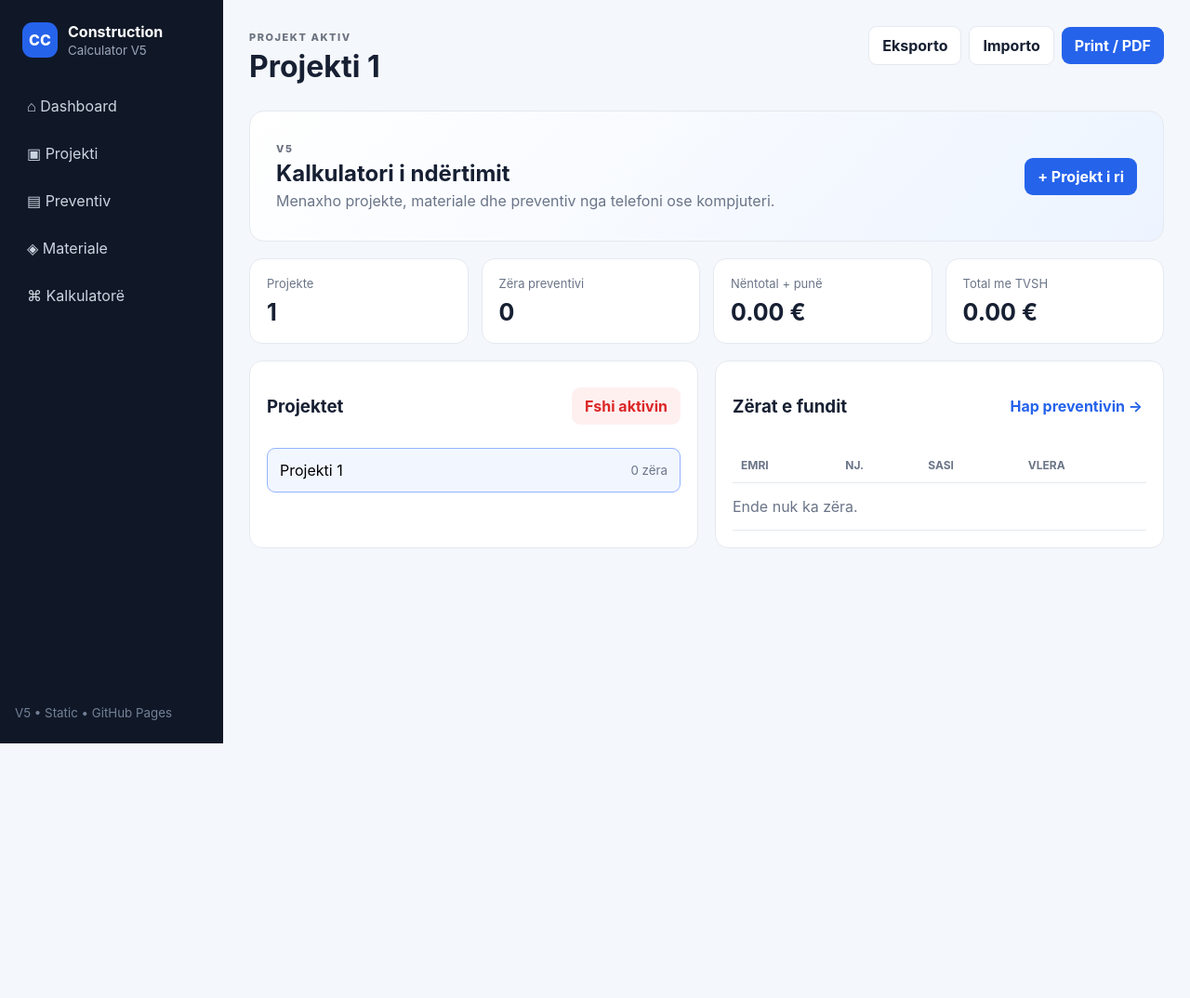
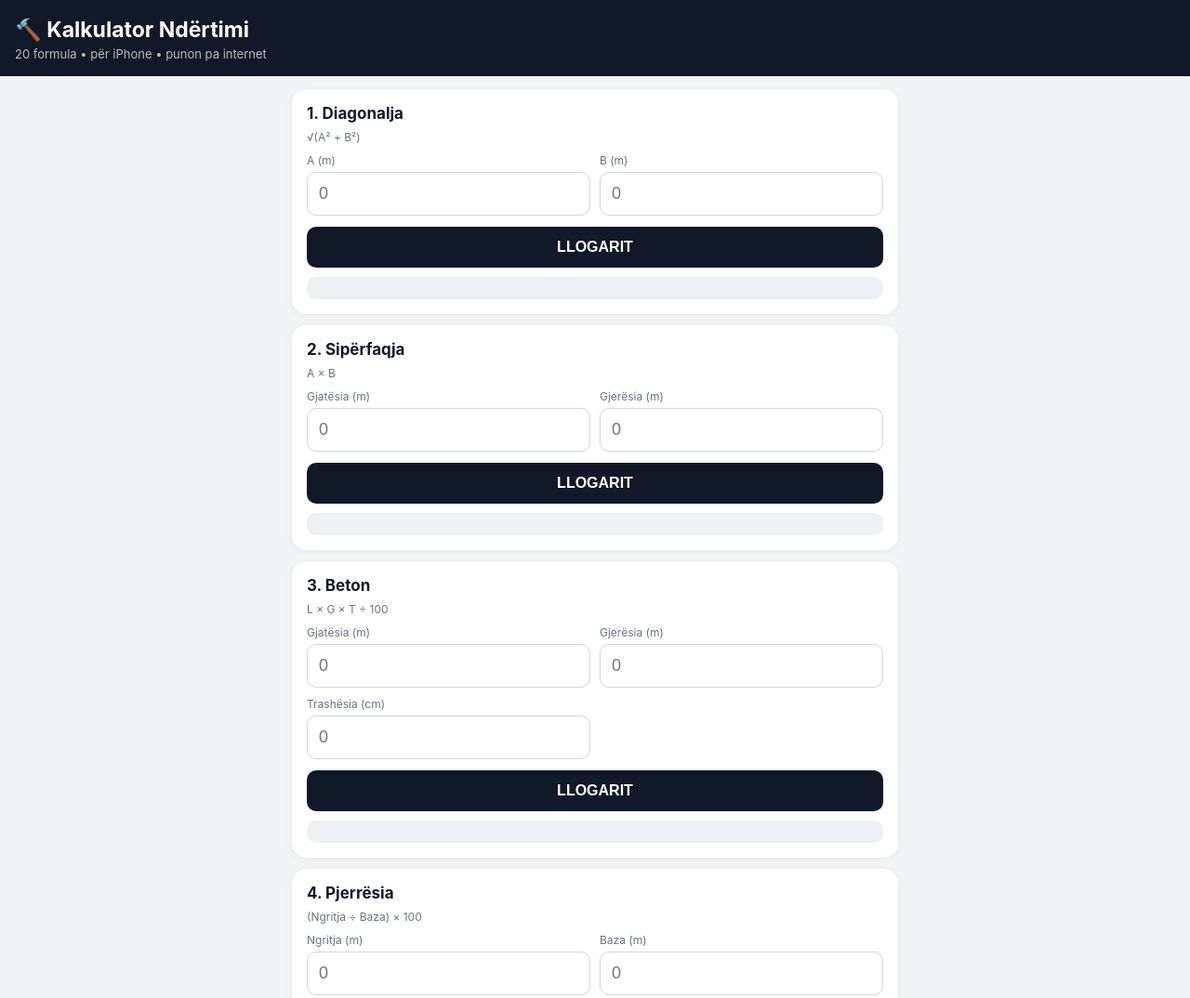
Before and after one commit to kryeziulebib61-ctrl/Construction-calculator, a plain HTML site: page index.html in a window 1280 px wide. Shown: the top 1074 px of the page at 93% size. Before the commit the page ends 800 px from the top, so only its background shows below. Drawn offline with Linux system fonts and the light colour scheme.

Commit message:
Add files via upload

```diff
--- a/index.html
+++ b/index.html
@@ -1,57 +1,71 @@
 <!doctype html>
 <html lang="sq">
 <head>
-<meta charset="utf-8"><meta name="viewport" content="width=device-width,initial-scale=1">
-<title>Construction Calculator V5</title>
-<link rel="stylesheet" href="style.css">
+<meta charset="utf-8">
+<meta name="viewport" content="width=device-width,initial-scale=1,viewport-fit=cover">
+<meta name="apple-mobile-web-app-capable" content="yes">
+<meta name="apple-mobile-web-app-status-bar-style" content="black-translucent">
+<meta name="theme-color" content="#111827">
+<title>Kalkulator Ndërtimi</title>
+<style>
+*{box-sizing:border-box}
+body{margin:0;background:#f3f4f6;color:#111827;font-family:-apple-system,BlinkMacSystemFont,"Segoe UI",sans-serif}
+header{background:#111827;color:#fff;padding:calc(18px + env(safe-area-inset-top)) 16px 16px;position:sticky;top:0;z-index:5}
+h1{margin:0;font-size:23px}.sub{font-size:13px;opacity:.7;margin-top:4px}
+main{max-width:680px;margin:auto;padding:14px}
+.card{background:#fff;border-radius:16px;padding:16px;margin-bottom:12px;box-shadow:0 2px 10px #0000000d}
+h2{font-size:17px;margin:0 0 8px}.formula{font-size:12px;color:#6b7280;margin-bottom:10px}
+.grid{display:grid;grid-template-columns:1fr 1fr;gap:10px}
+label{display:block;font-size:12px;color:#6b7280;margin-bottom:5px}
+input{width:100%;padding:12px;border:1px solid #d1d5db;border-radius:10px;font-size:18px;background:#fff}
+button{width:100%;margin-top:12px;padding:13px;border:0;border-radius:10px;background:#111827;color:#fff;font-size:16px;font-weight:700}
+.result{margin-top:10px;padding:12px;border-radius:10px;background:#eef0f3;font-size:18px;font-weight:700;min-height:23px}
+@media(max-width:380px){.grid{grid-template-columns:1fr}}
+</style>
 </head>
 <body>
-<aside class="sidebar">
-  <div class="brand"><span>CC</span><div><b>Construction</b><small>Calculator V5</small></div></div>
-  <nav>
-    <button id="navDashboard">⌂ <span>Dashboard</span></button>
-    <button id="navProject">▣ <span>Projekti</span></button>
-    <button id="navEstimate">▤ <span>Preventiv</span></button>
-    <button id="navMaterials">◈ <span>Materiale</span></button>
-    <button id="navModules">⌘ <span>Kalkulatorë</span></button>
-  </nav>
-  <div class="side-bottom"><small>V5 • Static • GitHub Pages</small></div>
-</aside>
-<main class="main">
-<header class="topbar"><div><span class="eyebrow">PROJEKT AKTIV</span><h1 id="projectTitle">Construction Calculator</h1></div><div class="top-actions"><button id="exportJson" class="ghost">Eksporto</button><button id="importJson" class="ghost">Importo</button><input id="jsonFile" type="file" accept=".json" hidden><button id="printEstimate" class="primary">Print / PDF</button></div></header>
+<header><h1>🔨 Kalkulator Ndërtimi</h1><div class="sub">20 formula • për iPhone • punon pa internet</div></header>
+<main id="app"></main>
+<script>
+const F=[
+["1. Diagonalja",["A (m)","B (m)"],"√(A² + B²)","m",(a,b)=>Math.hypot(a,b)],
+["2. Sipërfaqja",["Gjatësia (m)","Gjerësia (m)"],"A × B","m²",(a,b)=>a*b],
+["3. Beton",["Gjatësia (m)","Gjerësia (m)","Trashësia (cm)"],"L × G × T ÷ 100","m³",(a,b,c)=>a*b*c/100],
+["4. Pjerrësia",["Ngritja (m)","Baza (m)"],"(Ngritja ÷ Baza) × 100","%",(a,b)=>a/b*100],
+["5. Këndi",["Ngritja (m)","Baza (m)"],"atan(Ngritja ÷ Baza)","°",(a,b)=>Math.atan(a/b)*180/Math.PI],
+["6. Ngritja nga këndi",["Baza (m)","Këndi (°)"],"Baza × tan(Këndi)","m",(a,b)=>a*Math.tan(b*Math.PI/180)],
+["7. Hekur kg/m",["Diametri Ø (mm)"],"Ø² ÷ 162","kg/m",a=>a*a/162],
+["8. Pesha e hekurit",["Diametri Ø (mm)","Gjatësia (m)"],"(Ø² ÷ 162) × L","kg",(a,b)=>a*a/162*b],
+["9. Blloqe / m²",["Gjatësia bllokut (m)","Lartësia bllokut (m)"],"1 ÷ (L × H)","copë/m²",(a,b)=>1/(a*b)],
+["10. Blloqe për mur",["Sipërfaqja e murit (m²)","Blloqe / m²"],"Sipërfaqe × blloqe/m²","copë",(a,b)=>a*b],
+["11. Sipërfaqe muri",["Gjatësia (m)","Lartësia (m)"],"L × H","m²",(a,b)=>a*b],
+["12. Pesha e betonit",["Beton (m³)"],"m³ × 2400","kg",a=>a*2400],
+["13. Presioni i betonit",["Lartësia e betonit (m)"],"25 × h","kN/m²",a=>25*a],
+["14. Presioni total / 1 m",["Lartësia e betonit (m)"],"25 × h² ÷ 2","kN/m",a=>25*a*a/2],
+["15. 3–4–5",["Ana A (m)","Ana B (m)"],"√(A² + B²)","m",(a,b)=>Math.hypot(a,b)],
+["16. Shkallët – lartësia",["Nr. shkallëve","Lartësia/shkallë (cm)"],"N × H","cm",(a,b)=>a*b],
+["17. Shkallët – diagonalja",["Lartësia totale (m)","Baza totale (m)"],"√(H² + B²)","m",(a,b)=>Math.hypot(a,b)],
+["18. Rezervë 10%",["Sasia"],"Sasia × 1.10","njësi",a=>a*1.10],
+["19. cm → m",["Centimetra"],"cm ÷ 100","m",a=>a/100],
+["20. m³ → litra",["Metra kub"],"m³ × 1000","L",a=>a*1000]
+];
 
-<section id="dashboardPage" class="page">
-  <div class="hero"><div><span class="eyebrow">V5</span><h2>Kalkulatori i ndërtimit</h2><p>Menaxho projekte, materiale dhe preventiv nga telefoni ose kompjuteri.</p></div><button id="newProject" class="primary">+ Projekt i ri</button></div>
-  <div class="stats"><div><span>Projekte</span><strong id="statProjects">0</strong></div><div><span>Zëra preventivi</span><strong id="statItems">0</strong></div><div><span>Nëntotal + punë</span><strong id="statSubtotal">0 €</strong></div><div><span>Total me TVSH</span><strong id="statTotal">0 €</strong></div></div>
-  <div class="grid2"><div class="card"><div class="card-head"><h3>Projektet</h3><button id="deleteProject" class="danger-btn">Fshi aktivin</button></div><div id="projectList"></div></div>
-  <div class="card"><div class="card-head"><h3>Zërat e fundit</h3><button id="navEstimate" class="link-btn">Hap preventivin →</button></div><div class="table-wrap"><table><thead><tr><th>Emri</th><th>Nj.</th><th>Sasi</th><th>Vlera</th></tr></thead><tbody id="recentItems"></tbody></table></div></div></div>
-</section>
-
-<section id="projectPage" class="page" hidden>
- <div class="section-head"><div><span class="eyebrow">PROJEKT</span><h2>Të dhënat e projektit</h2></div><button id="saveProject" class="primary">Ruaj</button></div>
- <div class="form-grid"><label>Klienti<input id="projectClient" placeholder="Emri i klientit"></label><label>Lokacioni<input id="projectLocation" placeholder="Adresa / qyteti"></label><label>TVSH %<input id="projectVat" type="number" value="20"></label><label class="wide">Shënime<textarea id="projectNotes" rows="5" placeholder="Shënime të projektit"></textarea></label></div>
-</section>
-
-<section id="estimatePage" class="page" hidden>
- <div class="section-head"><div><span class="eyebrow">PREVENTIV</span><h2>Preventivi i projektit</h2></div><div class="row"><select id="materialSelect"></select><button id="addMaterial" class="secondary">+ Material</button><button id="addItem" class="primary">+ Zë</button></div></div>
- <div class="card"><div class="table-wrap"><table class="estimate"><thead><tr><th>Përshkrimi</th><th>Nj.</th><th>Sasi</th><th>Çmim</th><th>Zbritje %</th><th>Punë / nj.</th><th>Total</th><th></th></tr></thead><tbody id="estimateBody"></tbody></table></div>
- <div class="totals"><div><span>Nëntotal</span><strong id="sumNet">0 €</strong></div><div><span>Punë</span><strong id="sumLabor">0 €</strong></div><div><span>TVSH</span><strong id="sumVat">0 €</strong></div><div class="grand"><span>TOTAL</span><strong id="sumTotal">0 €</strong></div></div></div>
-</section>
-
-<section id="materialsPage" class="page" hidden>
- <div class="section-head"><div><span class="eyebrow">KATALOG</span><h2>Materialet dhe çmimet</h2></div><button class="primary" onclick="state.materials.push({id:'m'+Date.now(),name:'Material i ri',unit:'copë',price:0});persistAndRender()">+ Material</button></div>
- <div class="card"><div class="table-wrap"><table><thead><tr><th>Materiali</th><th>Njësia</th><th>Çmimi</th><th></th></tr></thead><tbody id="materialsBody"></tbody></table></div></div>
-</section>
-
-<section id="modulesPage" class="page" hidden>
- <div class="section-head"><div><span class="eyebrow">KALKULATORË</span><h2>Modulet</h2><p>Zgjidh modulin që dëshiron të llogarisësh.</p></div></div>
- <div id="moduleNav" class="module-grid"></div>
-</section>
-
-<section id="modulePage" class="page" hidden>
- <div class="section-head"><div><button id="backModules" class="link-btn">← Modulet</button><h2 id="moduleTitle">Moduli</h2><p id="moduleDesc"></p></div></div>
- <div class="grid2"><div class="card"><div id="moduleForm" class="form-grid"></div><button id="calcModule" class="primary full">Llogarit</button></div><div class="card"><h3>Rezultati</h3><div id="moduleResult" class="muted">Plotëso të dhënat dhe shtyp Llogarit.</div><button id="addCalc" class="secondary full" hidden>Shto në preventiv</button></div></div>
-</section>
-</main>
-<script src="app.js"></script>
-</body></html>
+const app=document.getElementById("app");
+F.forEach((f,i)=>{
+ const fields=f[1].map((n,j)=>`<div><label>${n}</label><input id="i${i}_${j}" type="number" inputmode="decimal" step="any" placeholder="0"></div>`).join("");
+ app.insertAdjacentHTML("beforeend",
+ `<section class="card"><h2>${f[0]}</h2><div class="formula">${f[2]}</div>
+ <div class="grid">${fields}</div><button onclick="go(${i})">LLOGARIT</button>
+ <div class="result" id="r${i}"></div></section>`);
+});
+function go(i){
+ const f=F[i];
+ const a=f[1].map((_,j)=>parseFloat(document.getElementById(`i${i}_${j}`).value));
+ const r=document.getElementById(`r${i}`);
+ if(a.some(v=>!Number.isFinite(v))){r.textContent="Plotëso të gjitha fushat";return}
+ const x=f[4](...a);
+ r.textContent=(Number.isFinite(x)?x.toFixed(3).replace(/\.?0+$/,""):"Kontrollo vlerat")+" "+f[3];
+}
+</script>
+</body>
+</html>
```
